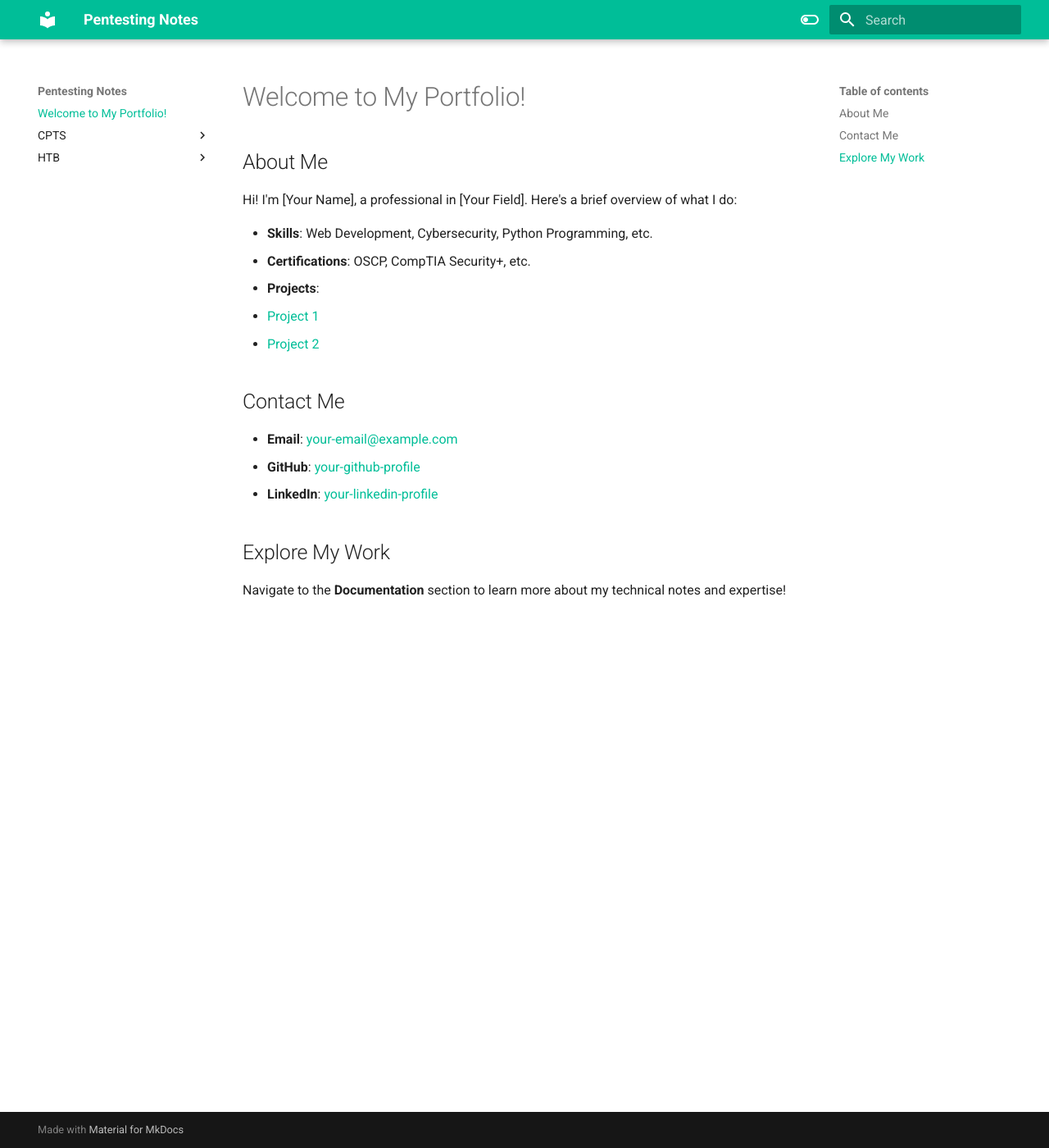
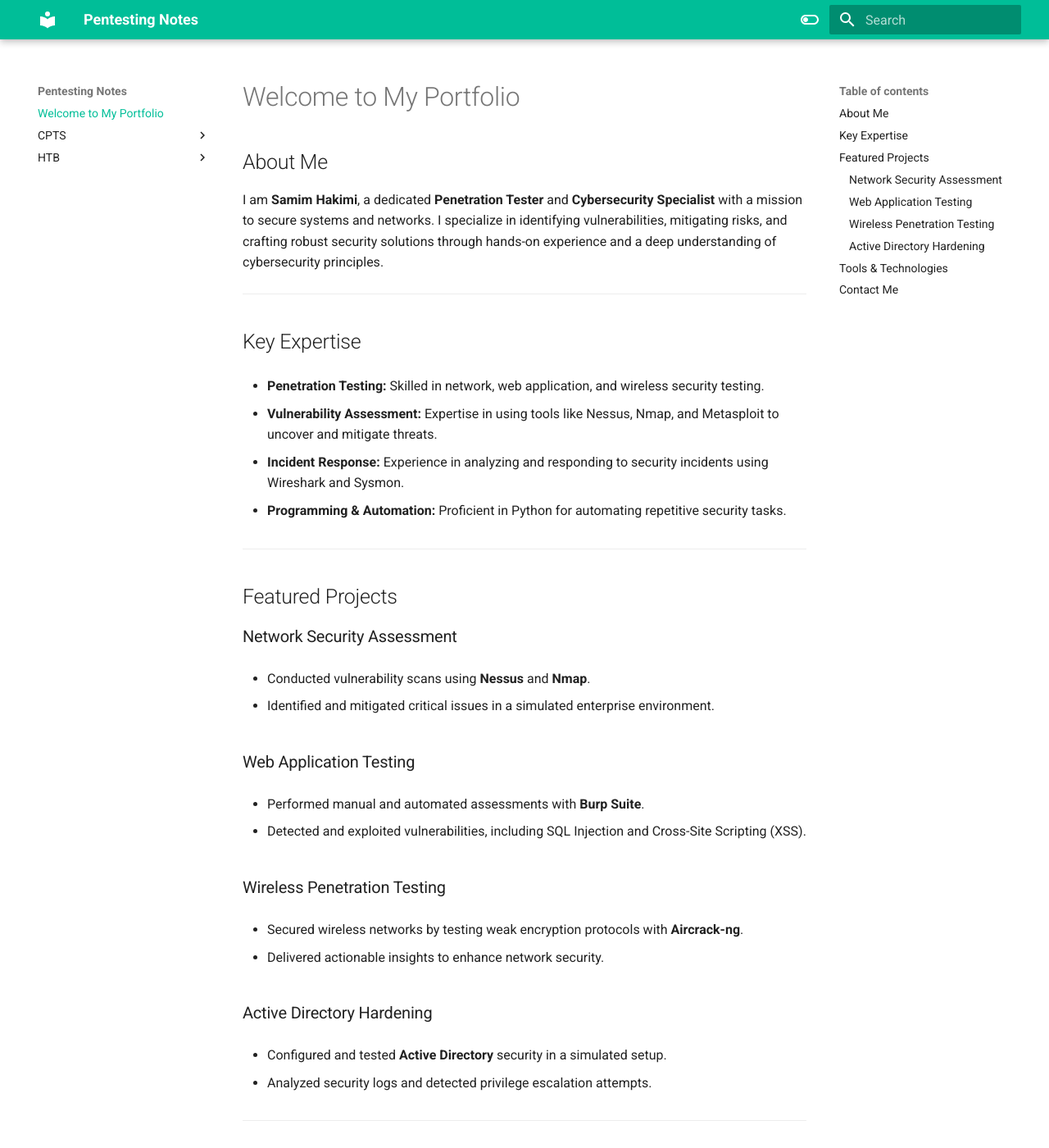
Before and after one commit to sammyHa/notes, an MkDocs documentation site: the page built from docs/index.md, in a window 1280 px wide and 1400 px high. Shown: the whole window at 82% size. Built offline with MkDocs 1.6.1 and Material for MkDocs 9.7.7, drawn with Linux system fonts in a browser that asks for light colours; some of the changed text lies outside the part shown.

```diff
--- a/docs/index.md
+++ b/docs/index.md
@@ -1,18 +1,73 @@
-# Welcome to My Portfolio!
+# Welcome to My Portfolio
 
 ## About Me
-Hi! I'm [Your Name], a professional in [Your Field]. Here's a brief overview of what I do:
 
-- **Skills**: Web Development, Cybersecurity, Python Programming, etc.
-- **Certifications**: OSCP, CompTIA Security+, etc.
-- **Projects**:
-  - [Project 1](link-to-project)
-  - [Project 2](link-to-project)
+I am **Samim Hakimi**, a dedicated **Penetration Tester** and **Cybersecurity Specialist** with a mission to secure systems and networks. I specialize in identifying vulnerabilities, mitigating risks, and crafting robust security solutions through hands-on experience and a deep understanding of cybersecurity principles.
+
+---
+
+## Key Expertise
+
+- **Penetration Testing:** Skilled in network, web application, and wireless security testing.
+
+- **Vulnerability Assessment:** Expertise in using tools like Nessus, Nmap, and Metasploit to uncover and mitigate threats.
+
+- **Incident Response:** Experience in analyzing and responding to security incidents using Wireshark and Sysmon.
+
+- **Programming & Automation:** Proficient in Python for automating repetitive security tasks.
+
+
+---
+
+## Featured Projects
+
+### Network Security Assessment
+
+- Conducted vulnerability scans using **Nessus** and **Nmap**.
+
+- Identified and mitigated critical issues in a simulated enterprise environment.
+
+
+### Web Application Testing
+
+- Performed manual and automated assessments with **Burp Suite**.
+
+- Detected and exploited vulnerabilities, including SQL Injection and Cross-Site Scripting (XSS).
+
+
+### Wireless Penetration Testing
+
+- Secured wireless networks by testing weak encryption protocols with **Aircrack-ng**.
+
+- Delivered actionable insights to enhance network security.
+
+
+### Active Directory Hardening
+
+- Configured and tested **Active Directory** security in a simulated setup.
+
+- Analyzed security logs and detected privilege escalation attempts.
+
+
+---
+
+## Tools & Technologies
+
+- **Operating Systems:** Kali Linux, Windows 10
+
+- **Networking & Security:** Active Directory, Cisco Routers/Switches
+
+- **Security Tools:** Metasploit, Nessus, Burp Suite, Nmap
+
+
+---
 
 ## Contact Me
-- **Email**: [your-email@example.com](mailto:your-email@example.com)
-- **GitHub**: [your-github-profile](https://github.com/your-username)
-- **LinkedIn**: [your-linkedin-profile](https://linkedin.com/in/your-username)
 
-## Explore My Work
-Navigate to the **Documentation** section to learn more about my technical notes and expertise!
+Let’s collaborate on innovative security solutions or explore new opportunities together:
+
+- **Email:** x@deltacode.io
+
+- **LinkedIn:** [linkedin.com/in/samimhakimi](https://www.linkedin.com/in/samimhakimi)
+
+- **GitHub:** [github.com/sammyHa](https://github.com/sammyHa)
--- a/mkdocs.yml
+++ b/mkdocs.yml
@@ -30,6 +30,7 @@ nav:
         - CPTS/Tools/DNSenum.md
         - CPTS/Tools/OpenVAS.md
         - CPTS/Tools/File Transfer tools.md
+        - CPTS/Tools/JtR.md
     - Nmap:
         - CPTS/Nmap/Firewall and IDS IPS Evasion.md
         - CPTS/Nmap/Nmap.md
```
Also changed, not shown: docs/CPTS/File Transfers/Win File Transfer Methods.md (+2 -0 lines), docs/CPTS/Tools/JtR.md (added, +234 -0 lines).
